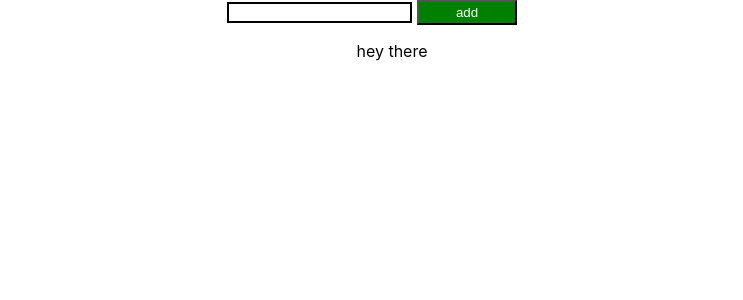
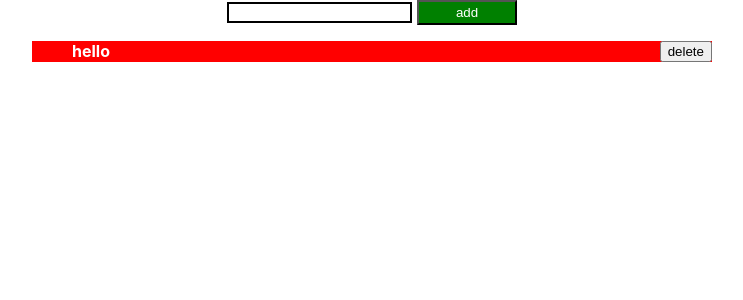
Before and after one commit to fayiz12/React-Challenges, a React (Create React App) app in the folder first-project/: page / in a window 1280 px wide. Shown: the top 300 px of the page, without its empty margins (268-1011 px from the left). Built offline with nearby package versions, Linux system fonts and the light colour scheme.

Commit message:
finished todo list with delete and add feature

```diff
--- a/first-project/src/components/Todo.js
+++ b/first-project/src/components/Todo.js
@@ -1,13 +1,19 @@
 import { useState } from "react";
 
 const Todo = () => {
-  const [todos, setTodos] = useState(["hey there"]);
+  const [todos, setTodos] = useState(["hello"]);
   const [input, setInput] = useState("");
 
   const handler = () => {
     const newTodos = [...todos, input];
     setTodos(newTodos);
   };
+  const deletehandler = (index) => {
+    const newTodos = [...todos];
+    newTodos.splice(index, 1);
+    setTodos(newTodos);
+  };
+
   return (
     <div>
       <div>
@@ -15,19 +21,19 @@ const Todo = () => {
           className="todo_input"
           onChange={(e) => setInput(e.target.value)}
         ></input>
-        <button
-          className="todo_btn"
-          onClick={() => {
-            handler;
-          }}
-        >
+        <button className="todos_btn" onClick={handler}>
           add
         </button>
       </div>
-      <div>
-        <ul style={{ listStyle: "none" }}>
+      <div className="todo_listing">
+        <ul className="todo_list" style={{ listStyle: "none" }}>
           {todos.map((todo) => (
-            <li>{todo}</li>
+            <li className="each_list">
+              {todo}
+              <button className="todo-btn" onClick={deletehandler}>
+                delete
+              </button>
+            </li>
           ))}
         </ul>
       </div>
--- a/first-project/src/index.css
+++ b/first-project/src/index.css
@@ -37,10 +37,28 @@ code {
   border: 2px solid black;
 }
 
-.todo_btn {
+.todos_btn {
   background-color: green;
   margin-left: 5px;
   color: white;
   width: 100px;
   height: 25px;
 }
+.todo_list {
+  display: flex;
+  flex-direction: column;
+  background-color: red;
+  width: 50%;
+  height: auto;
+}
+
+.todo_listing {
+  display: flex;
+  justify-content: center;
+  font-weight: 700;
+}
+.each_list {
+  display: flex;
+  justify-content: space-between;
+  color: white;
+}
```
